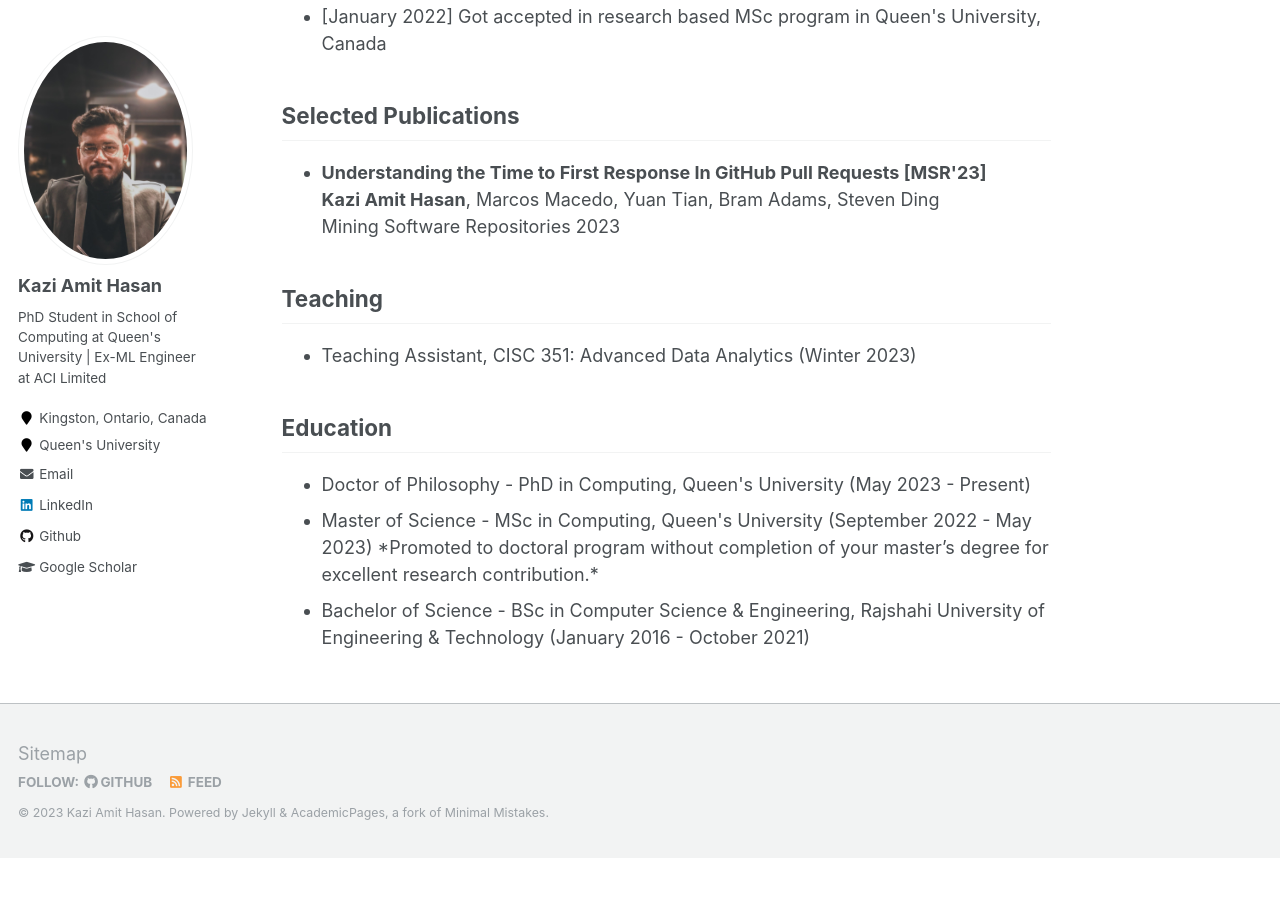
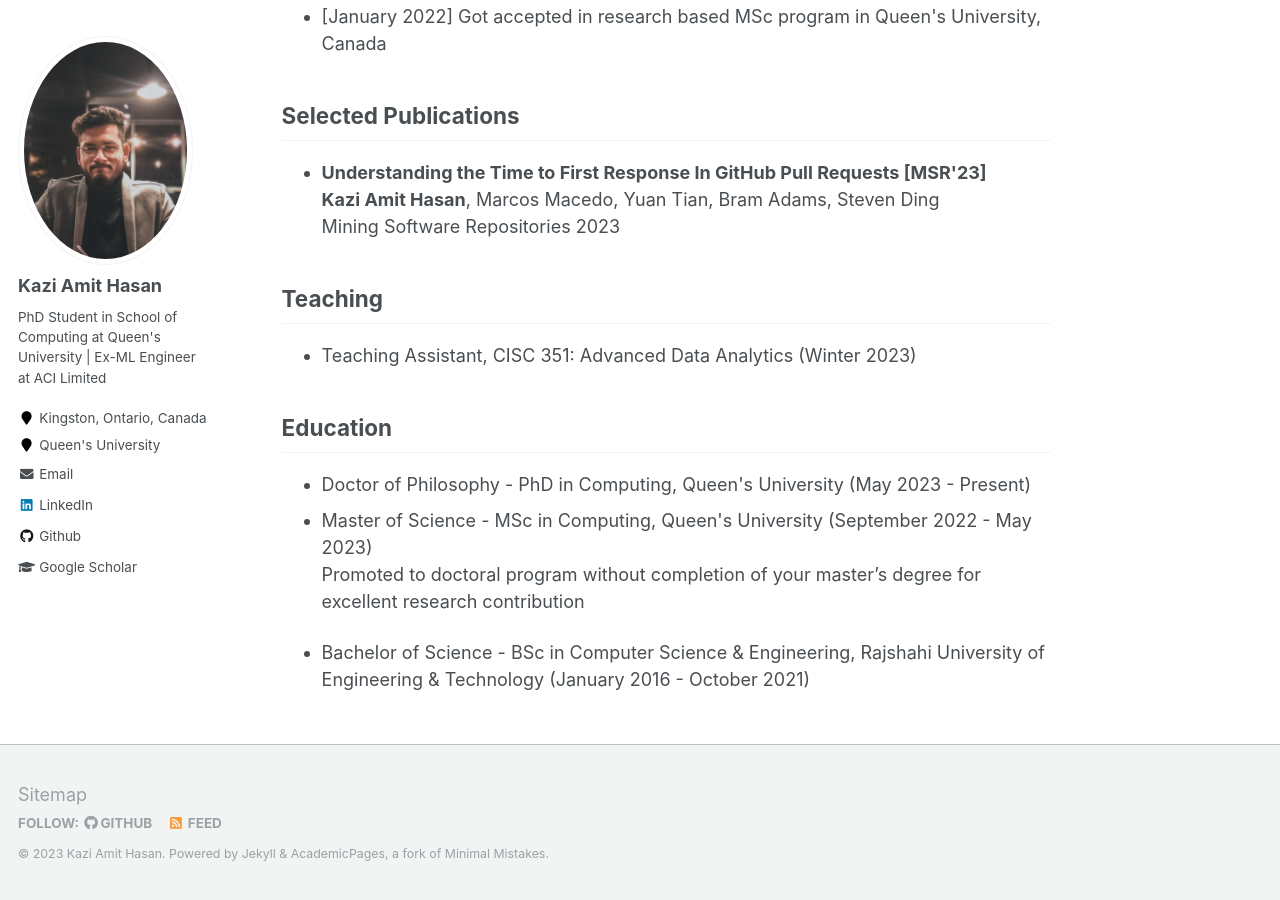
Before and after one commit to KaziAmitHasan/kaziamithasan.github.io, a Jekyll site: the page built from _pages/about.md, in a window 1280 px wide and 900 px high, scrolled down 1257 px. Built offline with Jekyll 4.4.1, drawn with Linux system fonts in a browser that asks for light colours; before the commit the page ends 2115 px from its top, so only the background shows below that.

Commit message:
info updated

```diff
--- a/_pages/about.md
+++ b/_pages/about.md
@@ -66,7 +66,7 @@ Here's quick preview of Kazi Amit Hasan:
 	<li> Doctor of Philosophy - PhD in Computing, Queen's University (May 2023 - Present)
   </li>
   <li> Master of Science - MSc in Computing, Queen's University (September 2022 - May 2023)
-  *Promoted to doctoral program without completion of your master’s degree for excellent research contribution.*
+  <p>Promoted to doctoral program without completion of your master’s degree for excellent research contribution</p>
   </li>
   <li>Bachelor of Science - BSc in Computer Science & Engineering, Rajshahi University of Engineering & Technology
  (January 2016 - October 2021)</li>
```
